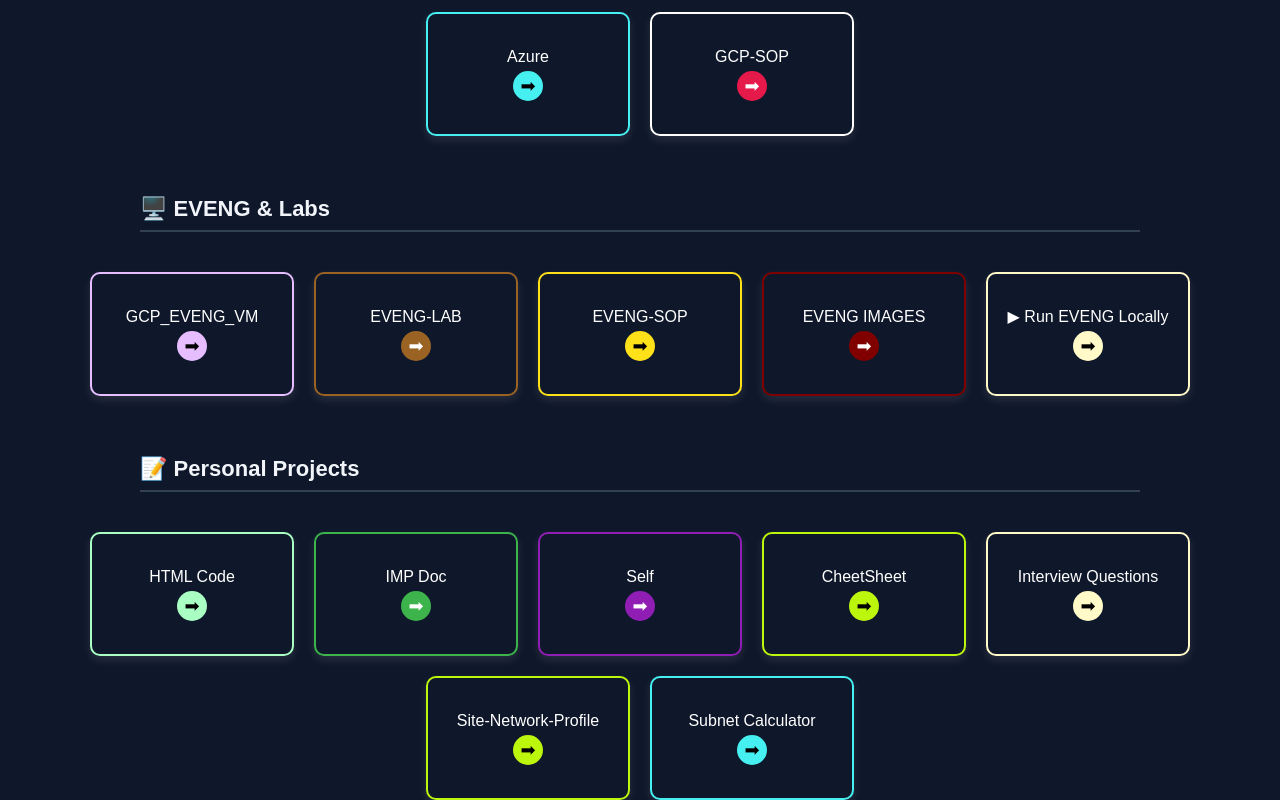
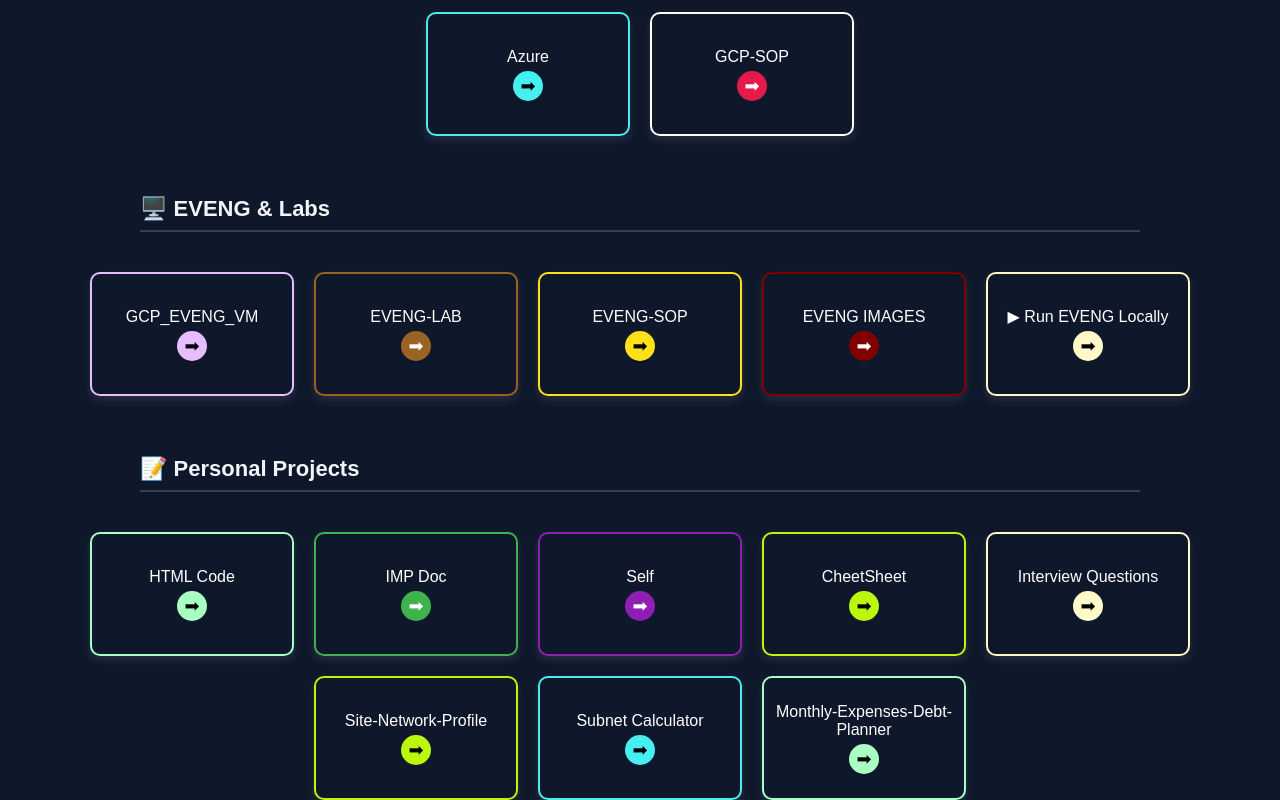
Before and after one commit to surajpjoshi/network, a plain HTML site: page index.html in a window 1280 px wide. Shown: the part 1056-1856 px from the top of the page. Drawn offline with Linux system fonts and the light colour scheme.

Commit message:
Update index.html

```diff
--- a/index.html
+++ b/index.html
@@ -312,7 +312,7 @@
 
   <a href="https://surajpjoshi.github.io/Site-Network-Profile/" class="button button-9" target="_blank"><span>Site-Network-Profile</span><div class="arrow">➡</div></a>
 	<a href="https://surajpjoshi.github.io/Subnet-Calculator/" class="button button-7" target="_blank"><span>Subnet Calculator</span><div class="arrow">➡</div></a>
-
+  <a href="https://surajpjoshi.github.io/Monthly-Expenses-Debt-Planner/" class="button button-16" target="_blank"><span>Monthly-Expenses-Debt-Planner</span><div class="arrow">➡</div></a>
   </div>
 
 <script>
```
